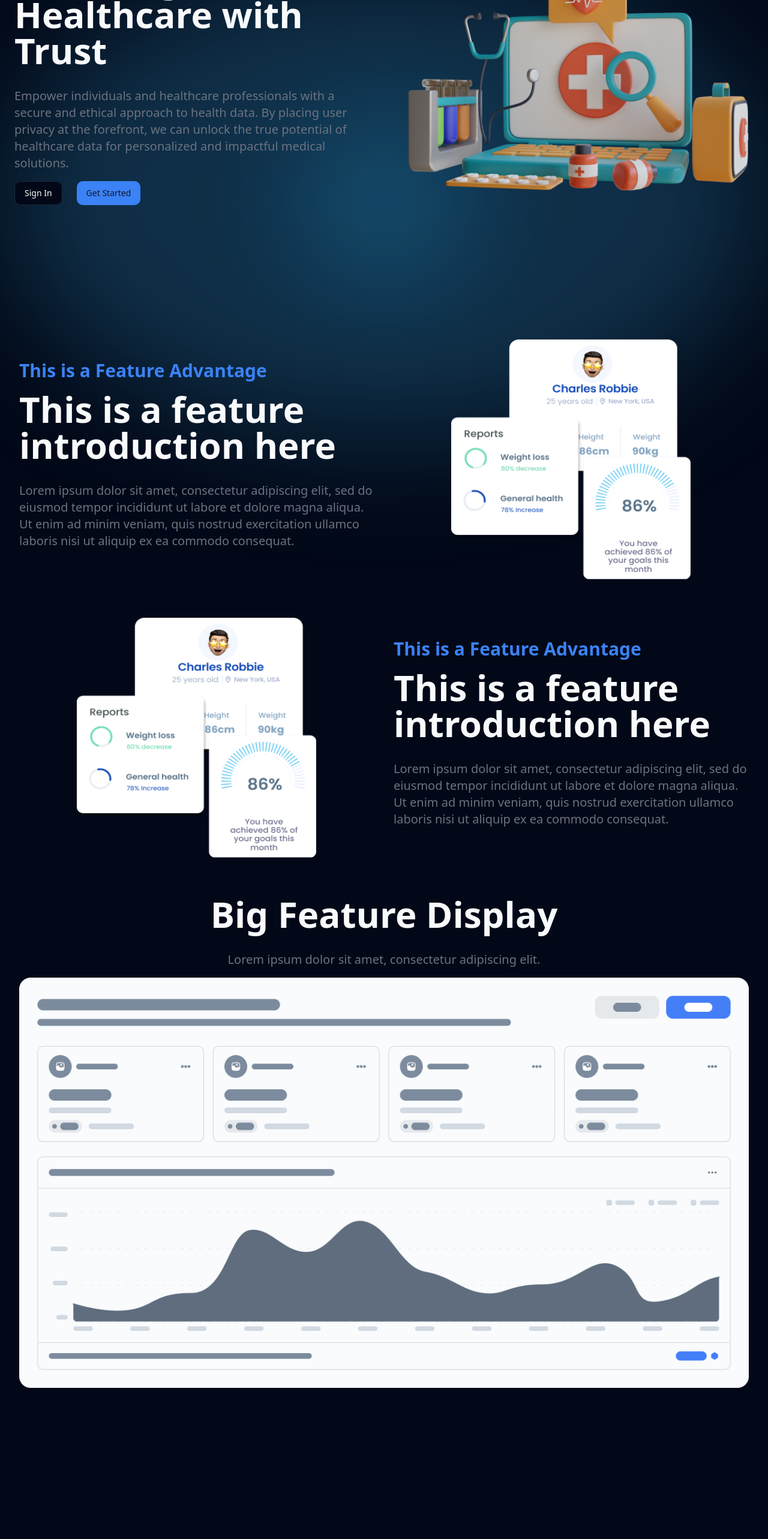
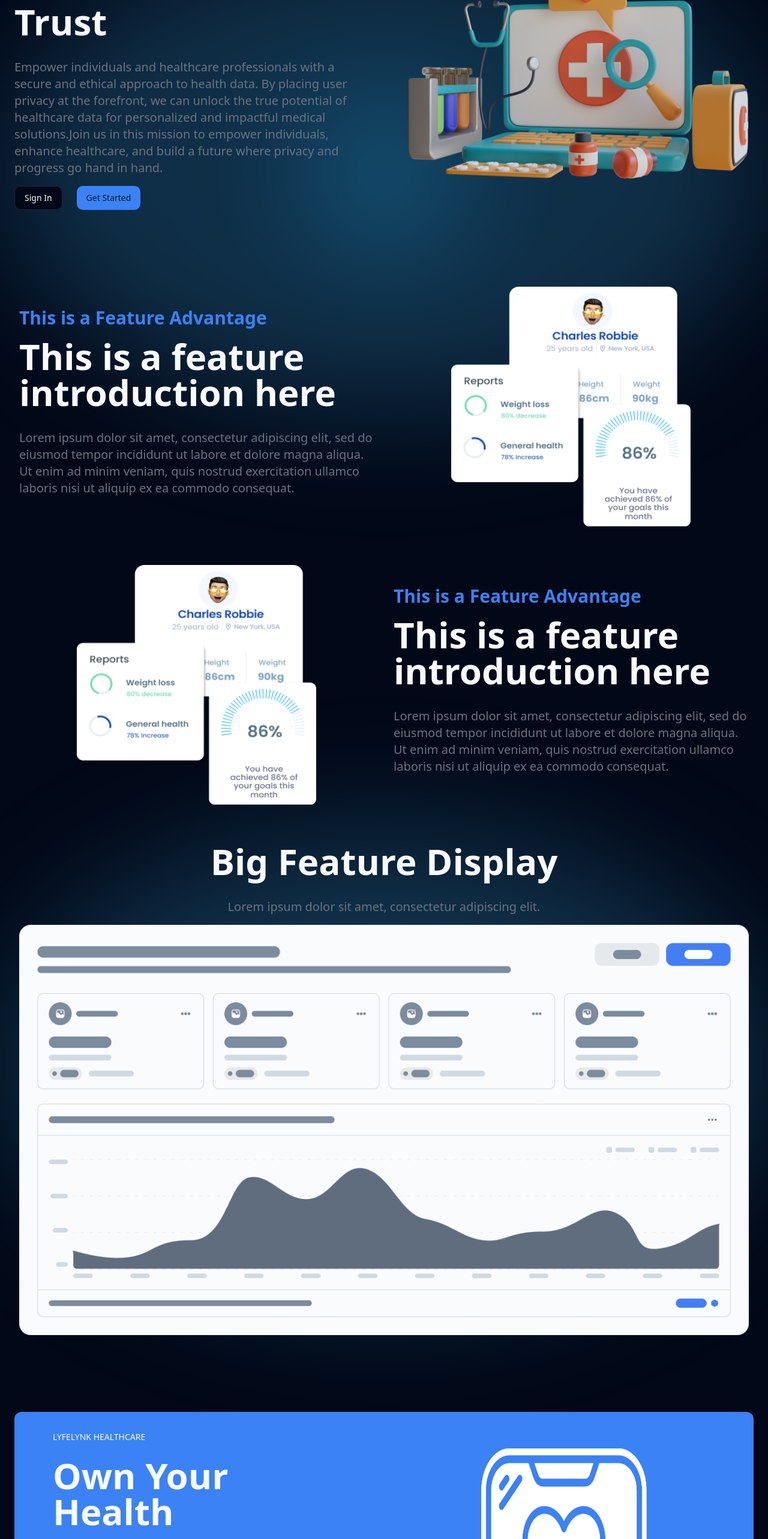
Before and after one commit to slaygun/LandingPage-Template, a React (Vite) app: page / in a window 1280 px wide. Shown: the part 234-2800 px from the top of the page at 60% size. Before the commit the page ends 2676 px from the top, so only its background shows below. Built offline with nearby package versions, Linux system fonts and the light colour scheme.

Commit message:
cta done

```diff
--- a/src/LandingPage.jsx
+++ b/src/LandingPage.jsx
@@ -2,6 +2,7 @@ import React from 'react';
 import Navbar from './sections/navbar';
 import HeroSection from './sections/HeroSection';
 import Features from './sections/Features';
+import CTA from './sections/CTA';
 
 function LandingPage() {
   return (
@@ -9,6 +10,7 @@ function LandingPage() {
       <Navbar/>
       <HeroSection/>
       <Features/>
+      <CTA/>
     </div>
   )
 }
--- /dev/null
+++ b/src/sections/CTA.jsx
@@ -0,0 +1,37 @@
+import React from 'react';
+import { Button } from "@/components/ui/button";
+import { ChevronRight } from 'lucide-react';
+
+function CTA() {
+  return (
+    <section className='py-12 container px-4 md:px-6'>
+      <div className="bg-primary rounded-lg p-8 shadow-md text-foreground">
+        <div className="grid grid-cols-1 lg:grid-cols-2 gap-8 items-center">
+          <div className="text-center lg:text-left container space-y-6"> {/* Increased vertical spacing */}
+            <h6 className="text-sm font-medium uppercase">Lyfelynk healthcare</h6>
+            <h1 className="text-6xl font-bold mb-8">Own Your Health</h1> {/* Increased bottom margin */}
+            <p className="text-lg leading-loose"> {/* Increased line-height */}
+              Lorem ipsum dolor sit amet, consectetur adipiscing elit, sed do eiusmod tempor incididunt
+              ut labore et dolore magna aliqua.Lorem ipsum dolor sit amet, consectetur adipiscing elit, sed do eiusmod tempor incididunt
+              ut labore et dolore magna aliqua.
+            </p>
+            <Button variant="outline"> Get Started <ChevronRight/></Button>
+          </div>
+          <div className='flex justify-center'>
+            <img
+              alt="f1"
+              height="400"
+              src="assets/ctapic.png"
+              style={{
+                aspectRatio: "400/400",
+              }}
+              width="400"
+            />
+          </div>
+        </div>
+      </div>
+    </section>
+  );
+}
+
+export default CTA;
--- a/src/sections/Features.jsx
+++ b/src/sections/Features.jsx
@@ -1,9 +1,8 @@
 import React from 'react';
-import { Button } from "@/components/ui/button"
 
 function Features() {
   return (
-    <section className='py-12 md:py-24 lg:py-24'>
+    <section className='py-12'>
 
       <div className="max-w-7xl mx-auto px-4 sm:px-6 lg:px-8 py-8">
 
@@ -65,6 +64,10 @@ function Features() {
 
       </div>
 
+      <div class="circlePosition w-full h-full bg-[#36a0d142] rounded-[100%] absolute -z-10 blur-[100px] flex justify-center items-center">
+        <div class="circle w-[17rem] h-[17rem] bg-[#26b9fd42] rounded-[100%]" />
+      </div>
+
       <div className="max-w-7xl mx-auto px-4 sm:px-6 lg:px-8 py-8">
         <div className="flex flex-col items-center">
           <h1 className="text-6xl font-bold mb-4 text-center">
@@ -77,13 +80,12 @@ function Features() {
             <img
               alt="Astro Architecture"
               className="w-full h-auto"
-            height="400"
               src="assets/Dashboard.png"
               style={{
                 aspectRatio: "1280/720",
                 objectFit: "cover",
               }}
-            width="400"
+
             />
           </div>
         </div>
--- a/src/sections/HeroSection.jsx
+++ b/src/sections/HeroSection.jsx
@@ -4,7 +4,7 @@ import { Button } from "@/components/ui/button"
 function HeroSection() {
   return (
 
-    <section className="w-full py-12 md:py-24 lg:py-24">
+    <section className="w-full py-12">
       <div class="circlePosition w-full h-full bg-[#36a0d142] rounded-[100%] absolute -z-10 blur-[100px] flex justify-center items-center">
         <div class="circle w-[17rem] h-[17rem] bg-[#26b9fd42] rounded-[100%]" />
       </div>
@@ -19,7 +19,9 @@ function HeroSection() {
               Empower individuals and healthcare professionals with a secure and
               ethical approach to health data. By placing user privacy at the
               forefront, we can unlock the true potential of healthcare data for
-              personalized and impactful medical solutions.
+              personalized and impactful medical solutions.Join us in this mission
+              to empower individuals, enhance healthcare, and build a future where
+              privacy and progress go hand in hand.
             </p>
 
             <div className="flex items-left gap-6">
--- a/src/sections/navbar.jsx
+++ b/src/sections/navbar.jsx
@@ -23,7 +23,7 @@ const Navbar = () => {
     <nav
       className={`
         py-4 mx-auto sticky top-0
-        ${isScrolled ? 'backdrop-blur-xl backdrop-filter bg-background/50 shadow-lg' : 'bg-transparent'}
+        ${isScrolled ? 'backdrop-blur-lg backdrop-filter bg-background/50 shadow-lg' : 'bg-transparent'}
       `}
     >
       <div className="flex container justify-between px-4">
```
Also changed, not shown: public/assets/ctapic.png (added), src/sections/Faq.jsx (added). Lines whose indentation alone changed are shown as unchanged.
